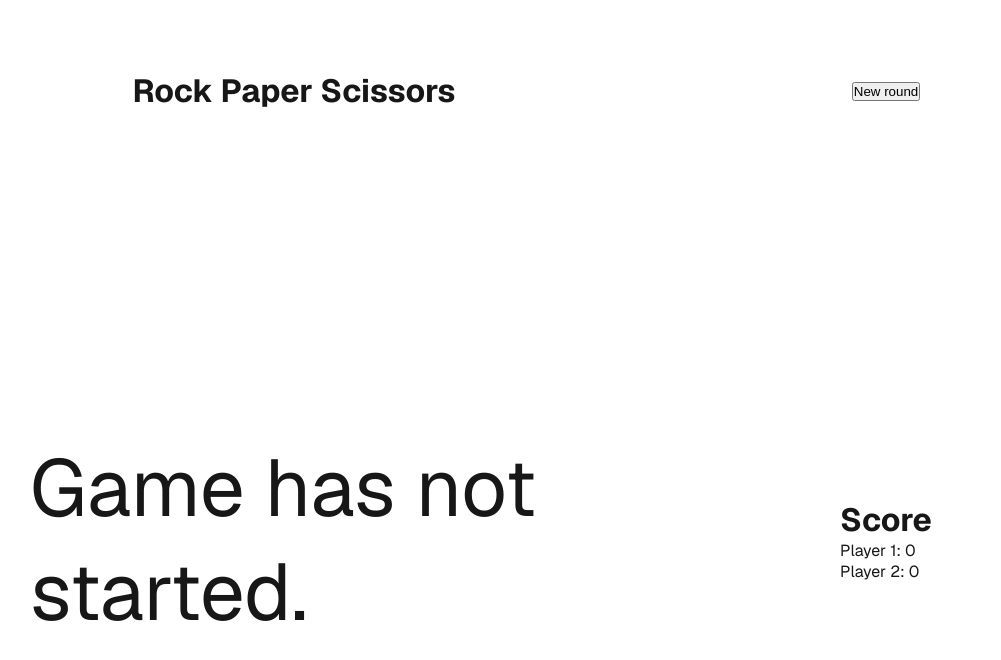
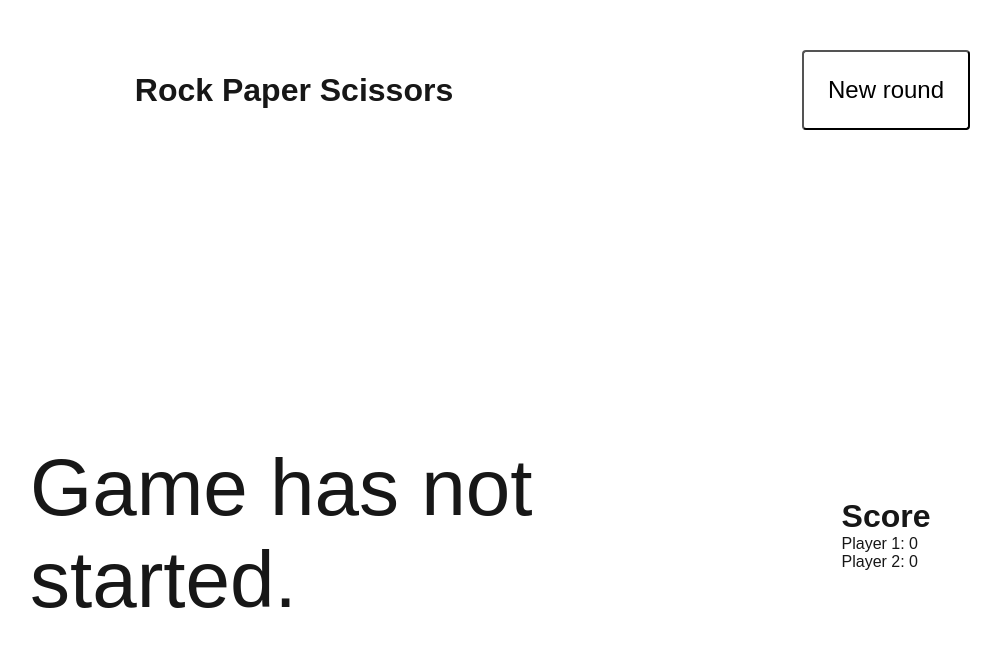
Before and after one commit to DustinAlandzes/rock-paper-scissors-lizard-spock, a Next.js app: page / in a window 1280 px wide. Shown: the top 660 px of the page, without its empty margins (50-1051 px from the left). Built offline with nearby package versions, Linux system fonts and the light colour scheme.

Commit message:
update github actions working directory, add font and button styling

```diff
--- a/src/app/globals.css
+++ b/src/app/globals.css
@@ -48,3 +48,14 @@ a {
 .title, .button {
   text-align: center;
 }
+
+#new-round-button {
+  padding: 1em 1em;
+  font-size: 1.5em;
+  background-color: white;
+  border-radius: 4px;
+}
+
+#new-round-button:hover {
+  background-color: snow;
+}
--- a/src/app/layout.tsx
+++ b/src/app/layout.tsx
@@ -1,13 +1,8 @@
 import type { Metadata } from "next";
-import { Geist, Geist_Mono } from "next/font/google";
+import {Open_Sans} from "next/font/google";
 import "./globals.css";
 
-const geistSans = Geist({
-  variable: "--font-geist-sans",
-  subsets: ["latin"],
-});
-
-const geistMono = Geist_Mono({
+const openSans = Open_Sans({
   variable: "--font-geist-mono",
   subsets: ["latin"],
 });
@@ -24,7 +19,7 @@ export default function RootLayout({
 }>) {
   return (
     <html lang="en">
-      <body className={`${geistSans.variable} ${geistMono.variable}`}>
+      <body className={`${openSans.variable}`}>
         {children}
       </body>
     </html>
--- a/src/app/page.tsx
+++ b/src/app/page.tsx
@@ -68,7 +68,7 @@ export default function Home() {
     <div className={styles.page}>
       <h1 className={"title"}>{"Rock Paper Scissors"}</h1>
 
-      <div className={"button"}><button onClick={() => play()}>New round</button></div>
+      <div className={"button"}><button id="new-round-button" onClick={() => play()}>New round</button></div>
 
       <span className={"player1"}>{player1 && `Player 1: ${choice_to_emoji[player1]}`}</span>
       <span className={"player2"}>{player2 && `Player 2: ${choice_to_emoji[player2]}`}</span>
```
